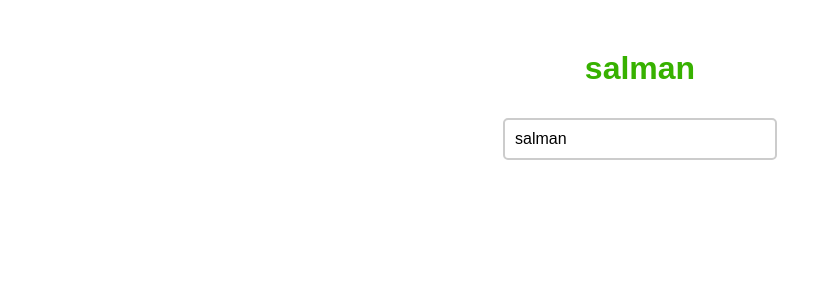
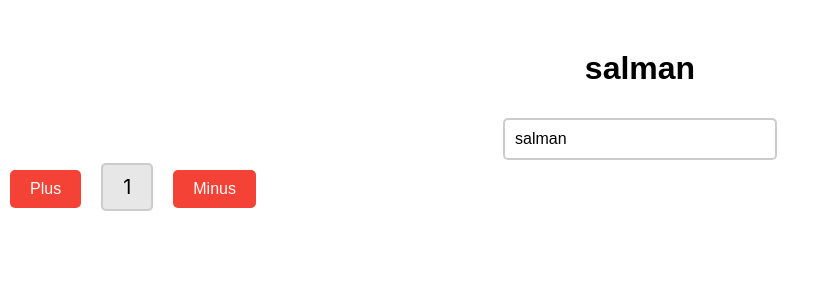
Before and after one commit to salmanshahid5/Learn-React, a React (Create React App) app: page / in a window 1280 px wide. Shown: the top 300 px of the page, without its empty margins (0-830 px from the left). Built offline with nearby package versions, Linux system fonts and the light colour scheme.

Commit message:
learn usestate in deep using counter

```diff
--- a/src/App.js
+++ b/src/App.js
@@ -1,5 +1,6 @@
 import './App.css';
 import LearnState from './components/Usestate/usestate';
+import Counter from './components/Counter/counter'
 
 // function Card(props) {
 //   console.log(props);
@@ -19,8 +20,10 @@ function App() {
     //     <Card PropName={v} key={v} />
     //   ))}
     // </div>
+    <div>
     <LearnState/>
-
+    <Counter />
+    </div>
   );
 
 }
--- /dev/null
+++ b/src/components/Counter/counter.js
@@ -0,0 +1,41 @@
+import { useState } from "react"
+
+function Counter(){
+    const [initialValue,setValue] = useState(1)
+    const Add = ()=>{
+        setValue(initialValue+1)
+    }
+    const Minus = ()=>{
+        setValue(initialValue-1)
+    }
+    // styling
+    const buttonStyle = {
+        padding: "10px 20px",
+        margin: "10px",
+        fontSize: "16px",
+        backgroundColor: "#f44336",
+        color: "#fff",
+        border: "none",
+        borderRadius: "5px",
+        cursor: "pointer",
+      };
+
+      const valueStyle = {
+        padding: "10px 20px",
+        fontSize: "20px",
+        border: "2px solid #ccc",
+        borderRadius: "5px",
+        margin: "10px",
+        width: "50px",
+        textAlign: "center",
+        backgroundColor:'#e7e7e7'
+      };
+    return(
+        <div>
+        <button style={buttonStyle} onClick={Add}>Plus</button>
+        <span style={valueStyle}>{initialValue}</span>
+        <button style={buttonStyle} onClick={Minus}>Minus</button>
+        </div>
+    )
+}
+export default Counter
--- a/src/components/Usestate/usestate.js
+++ b/src/components/Usestate/usestate.js
@@ -25,7 +25,7 @@ function LearnState() {
   };
 
   const headingStyle = {
-    color: '#37b100',
+    color: "black",
   };
 
   return (
```
